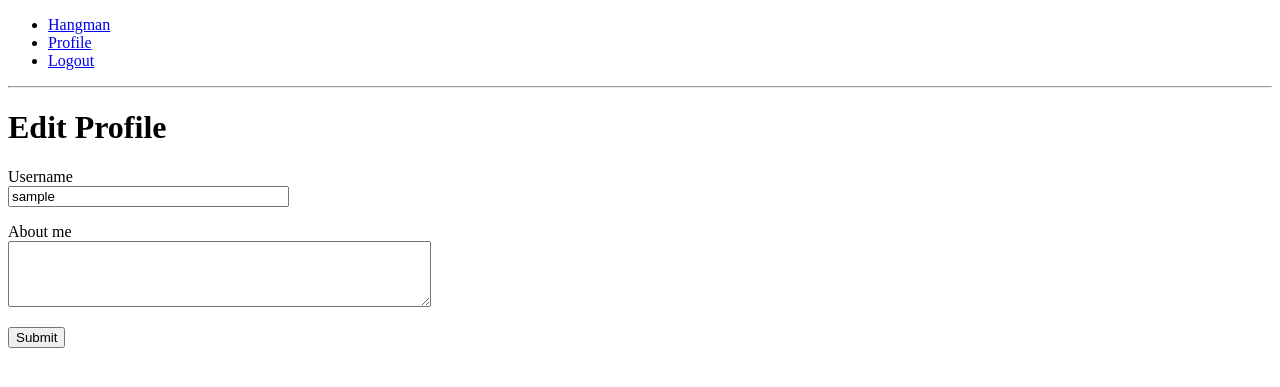
After one commit to jin-karen/flask-hangman, a Flask app: page /edit_profile in a window 1280 px wide. The commit adds this page. Shown: the top 387 px of the page. Run offline with Flask 3, Linux system fonts and the light colour scheme; the visitor is signed in with stand-in values (Sample User, id 1).

Commit message:
add about me and edit profile

```diff
--- a/app/forms.py
+++ b/app/forms.py
@@ -1,7 +1,7 @@
 # Python Form Classes that Represent Web Forms Using Flask-WTF Extension
 from flask_wtf import FlaskForm
-from wtforms import StringField, PasswordField, BooleanField, SubmitField
-from wtforms.validators import DataRequired, ValidationError, Email, EqualTo
+from wtforms import StringField, PasswordField, BooleanField, SubmitField, TextAreaField
+from wtforms.validators import DataRequired, ValidationError, Email, EqualTo, Length
 from app.models import User
 
 #Login form
@@ -34,3 +34,10 @@ class RegistrationForm(FlaskForm):
         user=User.query.filter_by(email=email.data).first()
         if user is not None:
             raise ValidationError('Email in use. Please use a different email address.')
+
+# Profile Editor Form
+# Allows User to Change Username or Add/Edit About Me
+class EditProfileForm(FlaskForm):
+    username = StringField('Username', validators=[DataRequired()])
+    about_me = TextAreaField('About me', validators=[Length(min=0, max=140)])
+    submit = SubmitField('Submit')
--- a/app/models.py
+++ b/app/models.py
@@ -14,6 +14,7 @@ class User(UserMixin, db.Model):
     username = db.Column(db.String(64), index=True, unique=True)
     email = db.Column(db.String(120), index=True, unique=True)
     password_hash = db.Column(db.String(128))
+    about_me = db.Column(db.String(140))
     games = db.relationship('Game', backref='player', lazy='dynamic')
 
     def __repr__(self):
--- a/app/routes.py
+++ b/app/routes.py
@@ -9,7 +9,7 @@ from flask_login import login_required
 from flask import request
 from werkzeug.urls import url_parse
 from app import db
-from app.forms import RegistrationForm
+from app.forms import RegistrationForm, EditProfileForm
 
 # App.route Decorator and View Function for Index/Homepage
 @app.route('/')
@@ -65,3 +65,20 @@ def register():
 def user(username):
     user =  User.query.filter_by(username=username).first_or_404()
     return render_template('user.html', title="Profile Page", user=user)
+
+# App.route Decorator and View Function for Edit Profile Page
+# Protected Page - Login Required
+@app.route('/edit_profile', methods=['GET', 'POST'])
+@login_required
+def edit_profile():
+    form = EditProfileForm()
+    if form.validate_on_submit():
+        current_user.username = form.username.data
+        current_user.about_me = form.about_me.data
+        db.session.commit()
+        flash('Your changes have been saved.')
+        return redirect(url_for('edit_profile'))
+    elif request.method == 'GET':
+        form.username.data = current_user.username
+        form.about_me.data = current_user.about_me
+    return render_template('edit_profile.html', title='Edit Profile', form=form)
--- a/app/templates/base.html
+++ b/app/templates/base.html
@@ -12,11 +12,10 @@
         <div>
             <ul>
                 <li><a href="{{ url_for('index') }}">Hangman</a></li>
-                <li><a href="{{ url_for('user', username=current_user.username) }}">Profile</a></li>
                 {% if current_user.is_anonymous %}
                 <li><a href="{{ url_for('login') }}">Login</a></li>
                 {% else %}
-
+                <li><a href="{{ url_for('user', username=current_user.username) }}">Profile</a></li>
                 <li><a href="{{ url_for('logout') }}">Logout</a></li>
                 {% endif %}
             </ul>
--- /dev/null
+++ b/app/templates/edit_profile.html
@@ -0,0 +1,23 @@
+{% extends "base.html" %}
+
+{% block content %}
+    <h1>Edit Profile</h1>
+    <form action="" method="post">
+        {{ form.hidden_tag() }}
+        <p>
+            {{ form.username.label }}<br>
+            {{ form.username(size=32) }}<br>
+            {% for error in form.username.errors %}
+            <span style="color: red;">[{{ error }}]</span>
+            {% endfor %}
+        </p>
+        <p>
+            {{ form.about_me.label }}<br>
+            {{ form.about_me(cols=50, rows=4) }}<br>
+            {% for error in form.about_me.errors %}
+            <span style="color: red;">[{{ error }}]</span>
+            {% endfor %}
+        </p>
+        <p>{{ form.submit() }}</p>
+    </form>
+{% endblock %}
```
Also changed, not shown: app/templates/user.html (+8 -0 lines), migrations/versions/9317d9c101bf_.py (added, +32 -0 lines).
